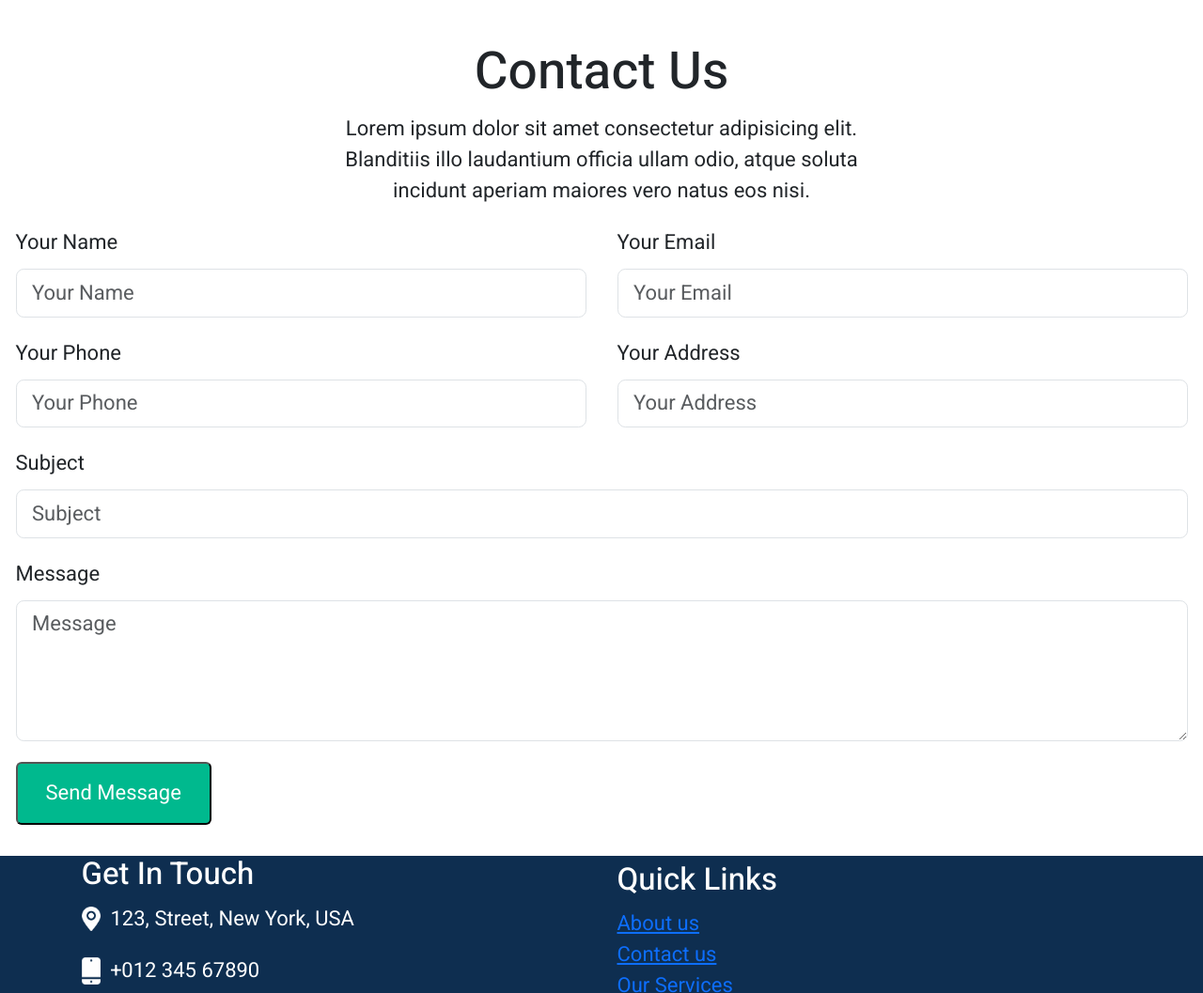
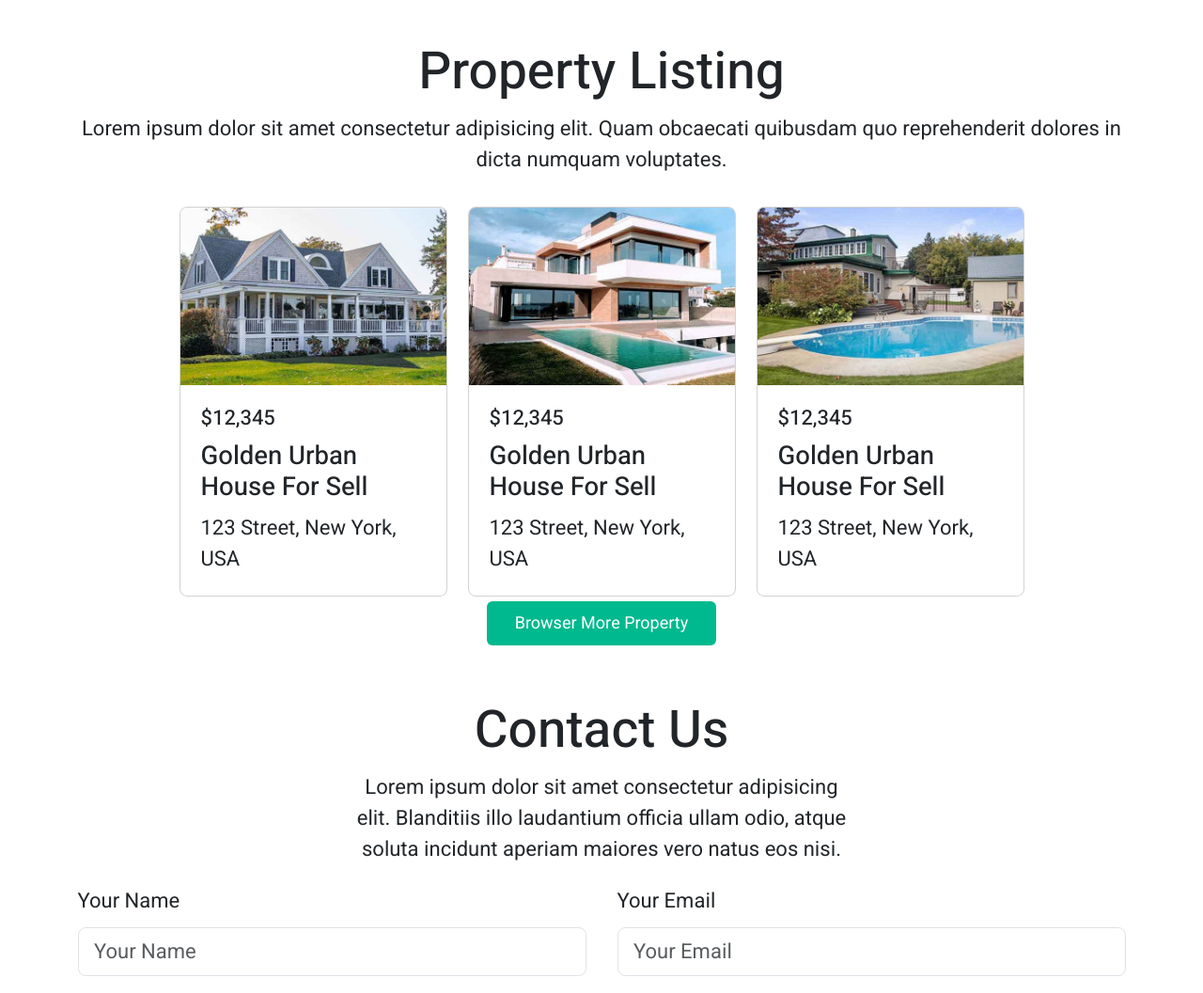
Before and after one commit to Diego-pgs/atividade-imoveis, a plain HTML site: page index.html in a window 1280 px wide. Shown: the part 1091-2148 px from the top of the page at 94% size. Drawn offline with nearby package versions, Linux system fonts and the light colour scheme.

Commit message:
atividade imoveis bootstrap

```diff
--- a/css/style.css
+++ b/css/style.css
@@ -39,6 +39,23 @@ header {
   height: auto;
 }
 
+.img-property{
+  width: 100%;
+  height: auto;
+}
+.card-fundo{
+  background-color: var(--primary);
+}
+
+.botao-property{
+  font-size: 18px;
+  background-color: var(--primary);
+  color: #fff;
+  padding: 10px 30px;
+  border-radius: 6px;
+  text-decoration: none;
+}
+
 footer{
   background-color: var(--dark);
   color: white;
@@ -48,9 +65,22 @@ footer img {
   width: 20px;
 }
 
+.div-footer span{
+  font-size: 15px;
+  color: var(--secondary);
+  text-decoration: none;
+}
+
+.links a{
+  font-size: 15px;
+  color: var(--secondary);
+  text-decoration: none;
+}
+
 @media(max-width: 992px){
   header{
-      height: 100%;
+    height: 100%;
+    background-color: yellow;
   }
 
 }
--- a/index.html
+++ b/index.html
@@ -11,8 +11,8 @@
   <link rel="stylesheet" href="https://cdn.jsdelivr.net/npm/bootstrap-icons@1.11.1/font/bootstrap-icons.css">
   <link href="https://fonts.googleapis.com/css2?family=Heebo:wght@300;400;500;700&display=swap" rel="stylesheet">
   <link rel="stylesheet" href="./css/style.css">
+</head>
 
-  </head>
 <body>
   <header>
     <div class="container-fluid">
@@ -26,9 +26,8 @@
             </div>
             <div class="div-makaan">
               <a class="navbar-brand" href="#"> Makaan </a>
-                        <button class="navbar-toggler" type="button" data-bs-toggle="collapse"
-                            data-bs-target="#navbarNav" aria-controls="navbarNav" aria-expanded="false"
-                            aria-label="Toggle navigation">
+              <button class="navbar-toggler" type="button" data-bs-toggle="collapse" data-bs-target="#navbarNav"
+                aria-controls="navbarNav" aria-expanded="false" aria-label="Toggle navigation">
                 <span class="navbar-toggler-icon"></span>
               </button>
             </div>
@@ -44,9 +43,6 @@
                 <li class="nav-item">
                   <a class="nav-link" href="#"> CONTACT </a>
                 </li>
-                              <!-- <li class="nav-item">
-                                  <a class="nav-link" aria-disabled="true">Disabled</a>
-                              </li> -->
               </ul>
             </div>
           </div>
@@ -77,7 +73,7 @@
       </div>
   </main>
 
-  <section class="m-3">
+  <section class="section-property m-3">
     <div class="container">
       <div class="row d-flex flex-lg-row flex-md-row flex-ms-column justify-content-center align-items-center">
         <div class="cabecalho-section text-center">
@@ -133,9 +129,63 @@
     </div>
   </section>
 
-  <section class="formulario mb-4">
+  <section class="property-cards">
+    <div class="container">
+      <div class="row d-flex flex-lg-row flex-md-row flex-ms-column justify-content-center align-items-center">
+        <div class="cabecalho-section text-center">
+          <h1>
+            Property Listing
+          </h1>
+          <p>
+            Lorem ipsum dolor sit amet consectetur adipisicing elit.
+            Quam obcaecati quibusdam quo reprehenderit dolores in dicta numquam voluptates.
+          </p>
+        </div>
+
+        <div class="card col-lg-3 col-md-6 col-10 align-items-center m-2 p-0">
+          <img src="./img/sec2-house1.jpg" class="img-property card-img-top img-fluid" alt="...">
+          <div class="card-body">
+            <h6> $12,345 </h6>
+            <h5 class="card-title"> Golden Urban House For Sell </h5>
+            <p class="card-text">
+              123 Street, New York, USA
+            </p>
+          </div>
+        </div>
+
+        <div class="card col-lg-3 col-md-6 col-10 align-items-center m-2 p-0">
+          <img src="./img/sec2-house2.jpg" class="card-img-top img-fluid" alt="...">
+          <div class="card-body">
+            <h6> $12,345 </h6>
+            <h5 class="card-title"> Golden Urban House For Sell </h5>
+            <p class="card-text">
+              123 Street, New York, USA
+            </p>
+          </div>
+        </div>
+
+        <div class="card col-lg-3 col-md-6 col-10 align-items-center m-2 p-0">
+          <img src="./img/sec2-house3.jpg" class="card-img-top img-fluid" alt="...">
+          <div class="card-body">
+            <h6> $12,345 </h6>
+            <h5 class="card-title"> Golden Urban House For Sell </h5>
+            <p class="card-text">
+              123 Street, New York, USA
+            </p>
+          </div>
+        </div>
+        <div class="row">
+          <div class="col-12 text-center">
+            <a href="" class="botao-property"> Browser More Property </a>
+          </div>
+        </div>
+      </div>
+    </div>
+  </section>
+
+  <section class="formulario m-5">
     <div class="container-fluid">
-        <div class="row justify-content-center align-items-center">
+      <div class="row d-flex flex-lg-row flex-md-row flex-ms-column justify-content-center align-items-center">
         <div class="col-lg-6 col-md-8 col-10 cabecalho-formulario text-center">
           <h1>Contact Us</h1>
           <p>
@@ -187,7 +237,7 @@
 
         <div class="row">
           <div class="col-12">
-                    <button type="submit" class="botao-submit">Send Message</button>
+            <button type="submit" class="botao-submit"> Send Message </button>
           </div>
         </div>
       </form>
@@ -195,27 +245,27 @@
   </section>
 
   <footer>
-  <div class="container">
-      <div class="row justify-content-center align-items-center">
-          <div class="col-12 col-lg-6">
+    <div class="container-fluid">
+      <div class="row justify-content-center align-items-center mx-5">
+        <div class="col-12 col-lg-6 mt-4">
           <h4>Get In Touch</h4>
 
-              <div class="d-flex align-items-center mb-3">
+          <div class="div-footer d-flex align-items-center mb-3">
             <img src="./img/icon-location.png" alt="location" class="me-2 img-fluid">
             <span>123, Street, New York, USA</span>
           </div>
 
-              <div class="d-flex align-items-center mb-3">
+          <div class="div-footer d-flex align-items-center mb-3">
             <img src="./img/icon-tel.png" alt="tel" class="me-2 img-fluid">
             <span>+012 345 67890</span>
           </div>
 
-              <div class="d-flex align-items-center">
+          <div class="div-footer d-flex align-items-center mb-3">
             <img src="./img/icon-email.png" alt="email" class="me-2 img-fluid">
             <span>info@example.com</span>
           </div>
 
-              <div class="redes d-flex gap-3">
+          <div class="redes-sociais d-flex gap-3 mb-3">
             <a href="#"><i class="bi bi-facebook icon"></i></a>
             <a href="#"><i class="bi bi-whatsapp icon"></i></a>
             <a href="#"><i class="bi bi-instagram icon"></i></a>
@@ -223,19 +273,19 @@
           </div>
         </div>
 
-          <div class="col-12 col-lg-6">
+        <div class="links col-12 col-lg-6">
           <h4> Quick Links </h4>
           <div>
-              <a href=""> About us</a>
+            <a href=""> About us </a>
           </div>
           <div>
-              <a href=""> Contact us</a>
+            <a href=""> Contact us </a>
           </div>
           <div>
-              <a href=""> Our Services</a>
+            <a href=""> Our Services </a>
           </div>
           <div>
-              <a href=""> Privacy Policy</a>
+            <a href=""> Privacy Policy </a>
           </div>
           <div>
             <a href=""> Terms & Condiction </a>
@@ -244,10 +294,7 @@
       </div>
     </div>
   </footer>
-
-        <script src="https://cdn.jsdelivr.net/npm/bootstrap@5.3.2/dist/js/bootstrap.bundle.min.js"
-        integrity="sha384-C6RzsynM9kWDrMNeT87bh95OGNyZPhcTNXj1NW7RuBCsyN/o0jlpcV8Qyq46cDfL" crossorigin="anonymous">
-        </script>
+  <script src="https://cdn.jsdelivr.net/npm/bootstrap@5.3.2/dist/js/bootstrap.bundle.min.js" integrity="sha384-C6RzsynM9kWDrMNeT87bh95OGNyZPhcTNXj1NW7RuBCsyN/o0jlpcV8Qyq46cDfL" crossorigin="anonymous"></script>
 </body>
 
 </html>
```
Lines whose indentation alone changed are shown as unchanged.
